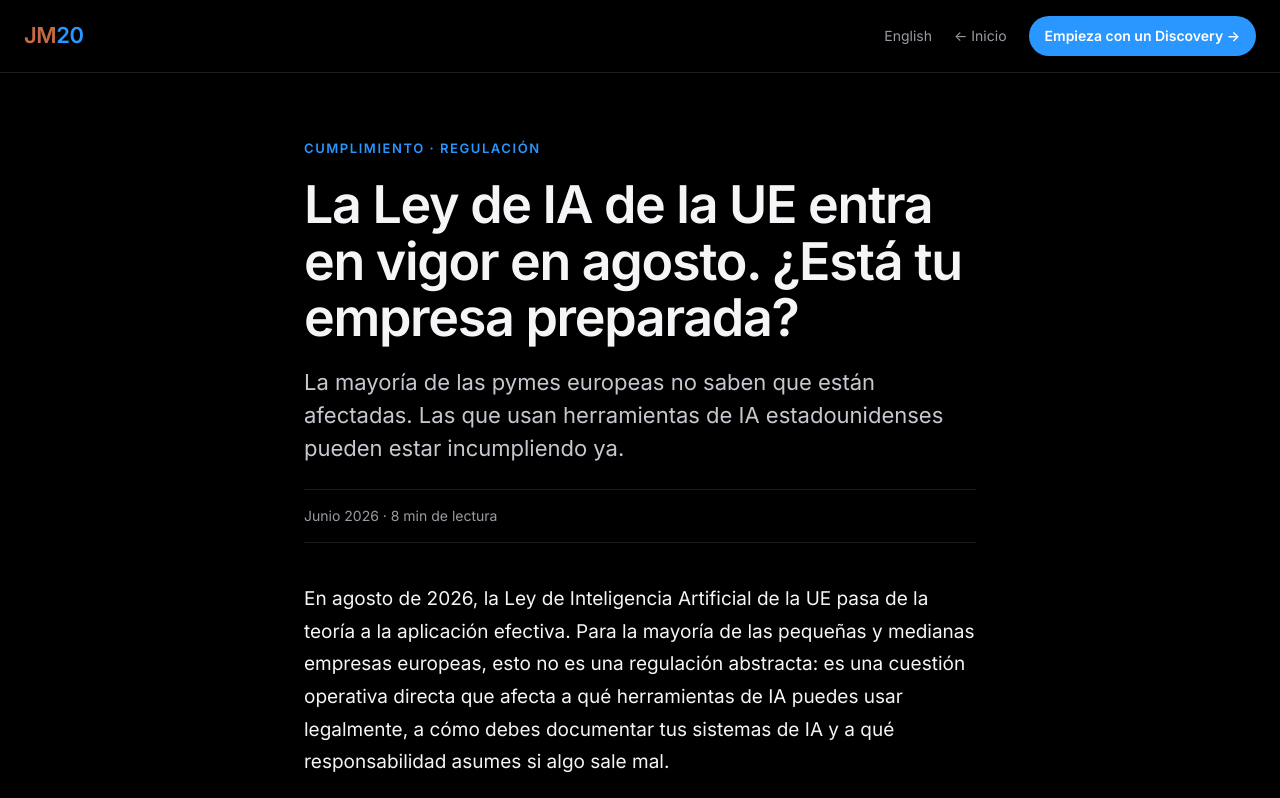
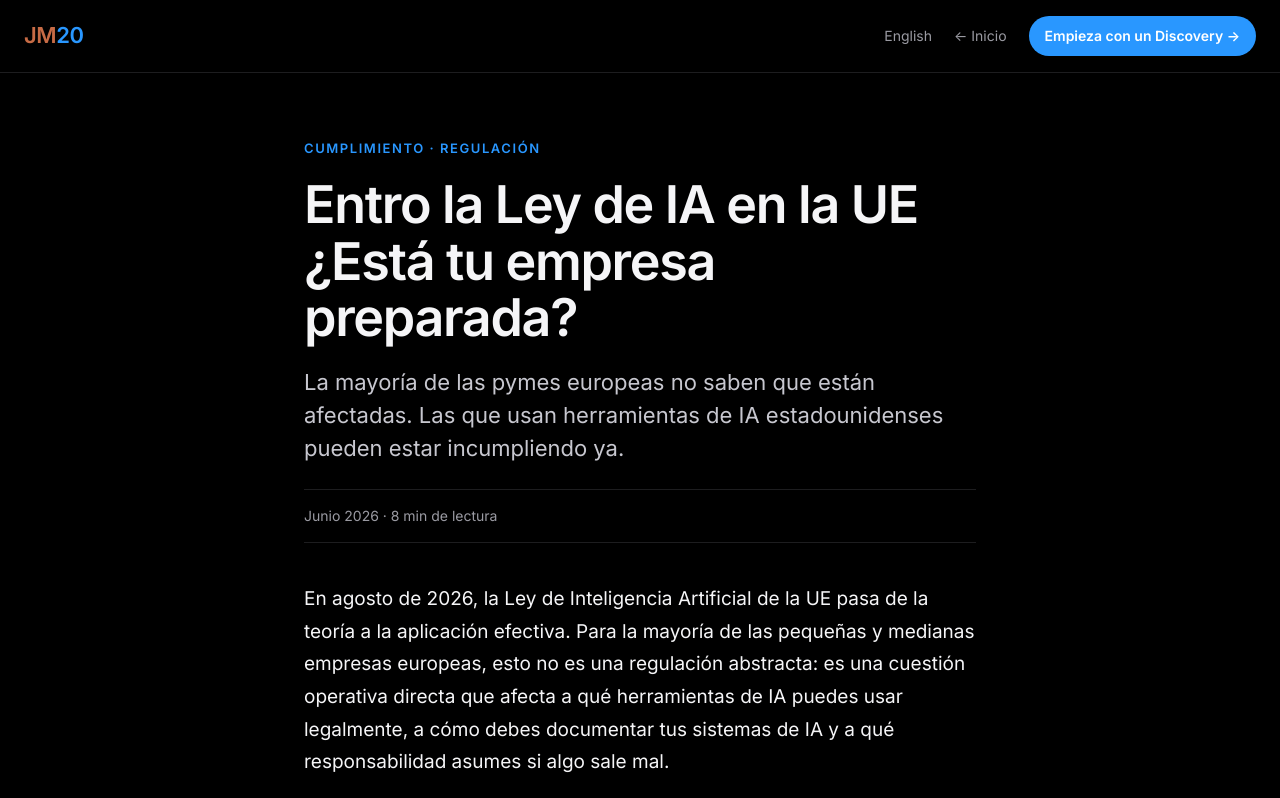
Before and after one commit to JM20Solutions/jm20website, a plain HTML site: page ley-de-ia-ue.html in a window 1280 px wide. Shown: the top 798 px of the page. Drawn offline with Linux system fonts and the light colour scheme.

Commit message:
Update header for EU AI Law article

```diff
--- a/ley-de-ia-ue.html
+++ b/ley-de-ia-ue.html
@@ -79,7 +79,7 @@ footer a{color:var(--muted)}
 <main>
   <article>
     <p class="eyebrow">Cumplimiento · Regulación</p>
-    <h1>La Ley de IA de la UE entra en vigor en agosto. ¿Está tu empresa preparada?</h1>
+    <h1>Entro la Ley de IA en la UE ¿Está tu empresa preparada? </h1>
     <p class="dek">La mayoría de las pymes europeas no saben que están afectadas. Las que usan herramientas de IA estadounidenses pueden estar incumpliendo ya.</p>
     <p class="meta">Junio 2026 · 8 min de lectura</p>
 
```
